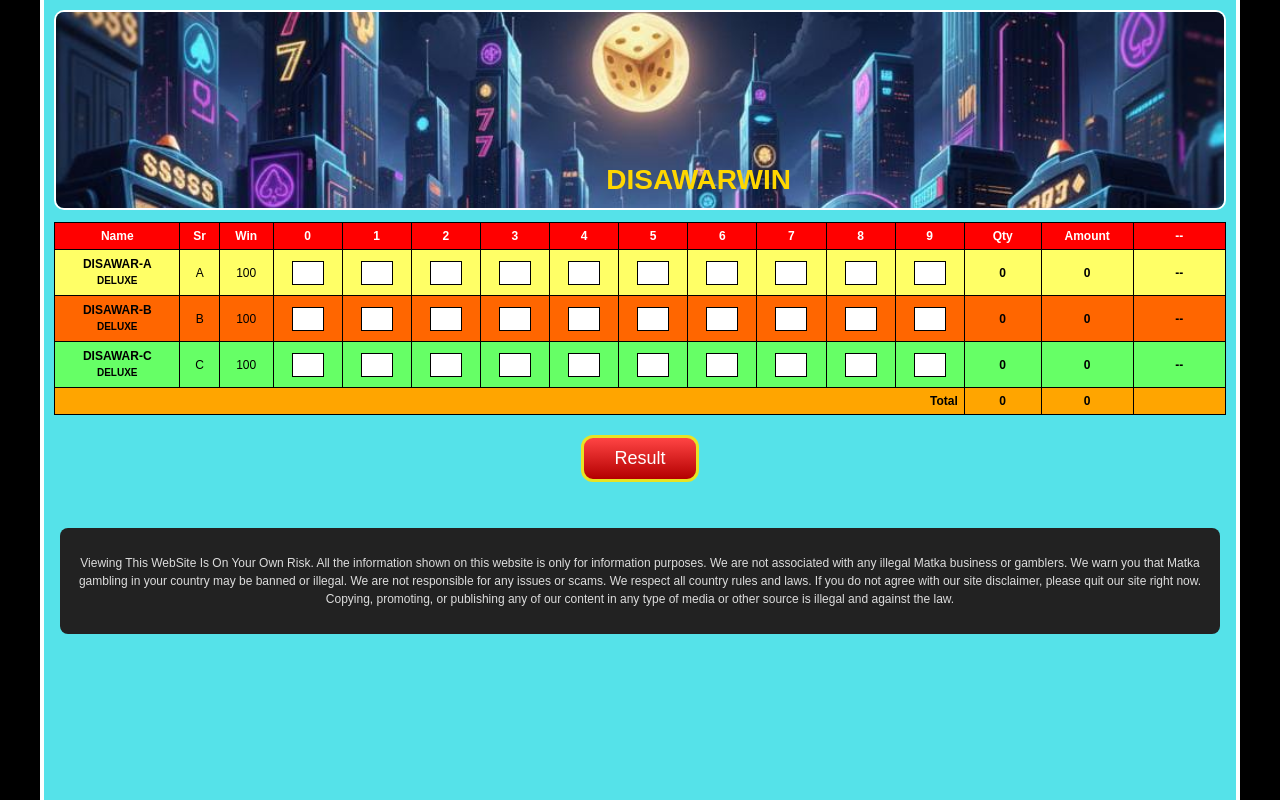
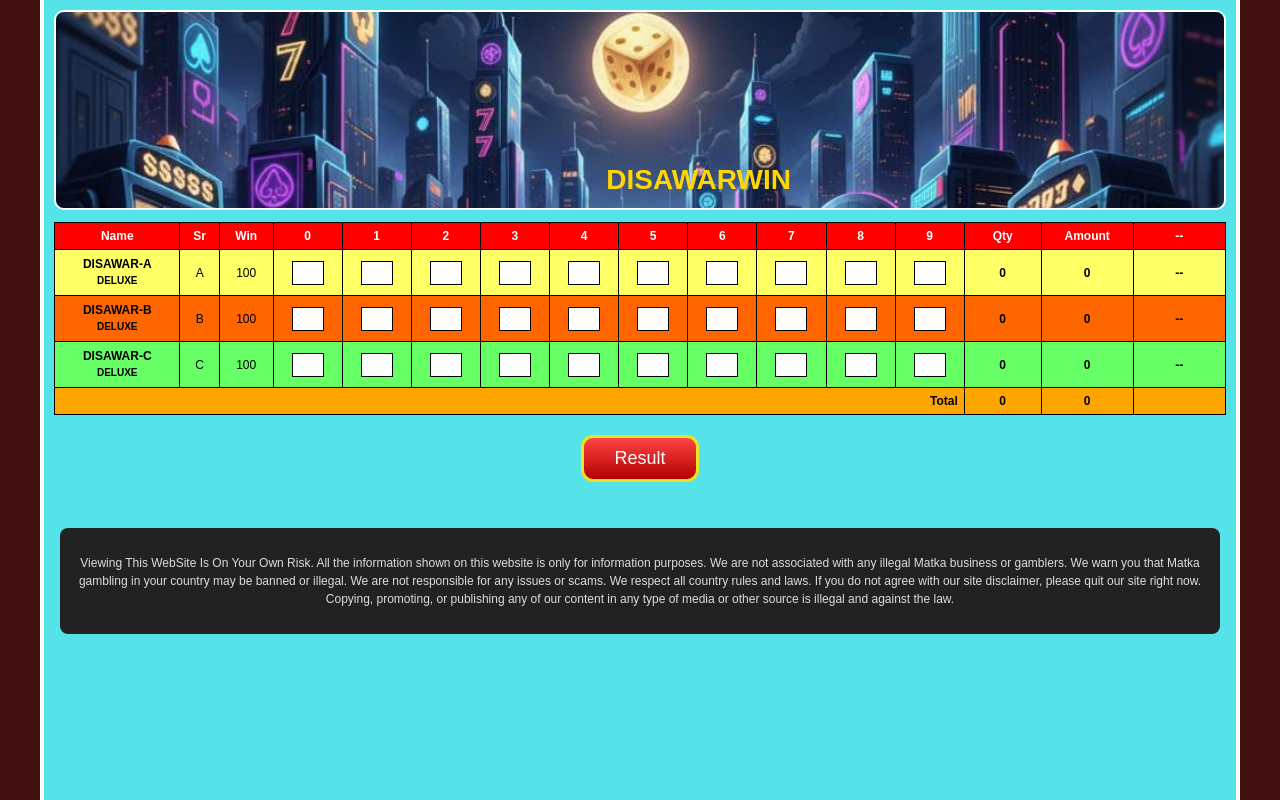
Before and after one commit to SaiWorkProfile/Lottery-Frontend, a React (Create React App) app: page / in a window 1280 px wide. Built offline with nearby package versions, Linux system fonts and the light colour scheme; no server answers.

Commit message:
update result page

```diff
--- a/src/styles/main.css
+++ b/src/styles/main.css
@@ -6,7 +6,7 @@
 body {
   margin: 0;
   font-family: Arial, sans-serif;
-  background: black;
+  background: rgb(65, 15, 15);
   overflow-x: hidden;
 }
 
```
